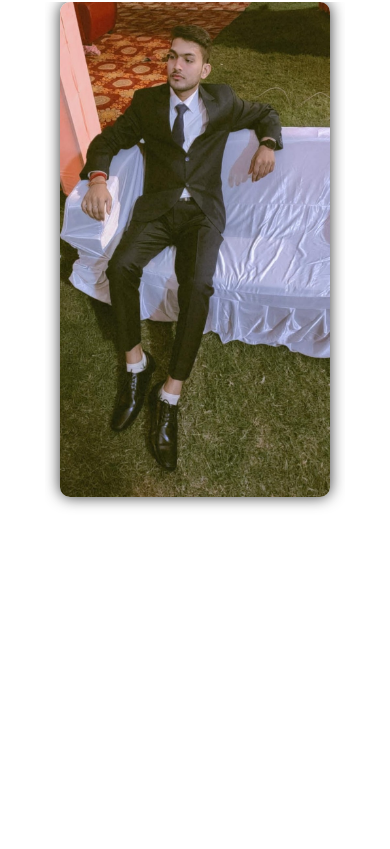
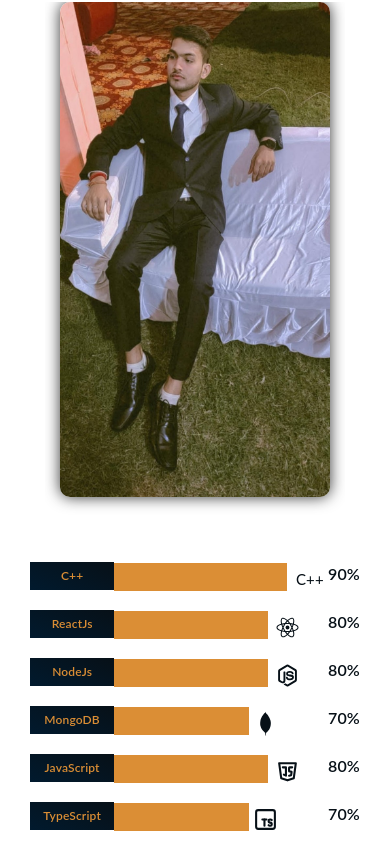
Before and after one commit to harsh6975/My-Protfolio, a React (Create React App) app: page / in a window 390 px wide. Shown: the part 1117-1966 px from the top of the page. Before the commit the page ends 1689 px from the top, so only its background shows below. Built offline with nearby package versions, Linux system fonts and the light colour scheme.

Commit message:
skills added (#2)
* skills added

* css improved

* mobile css update

* update

* update

* update

* no side animationfor mobile

* update

* update

* update

* update

* update

* u

* up

* upd

* updat

```diff
--- a/package.json
+++ b/package.json
@@ -12,10 +12,12 @@
     "@testing-library/jest-dom": "^5.14.1",
     "@testing-library/react": "^11.2.7",
     "@testing-library/user-event": "^12.8.3",
+    "antd": "^5.7.3",
     "bootstrap": "^5.1.0",
     "react": "^18.2.0",
     "react-bootstrap": "^2.0.0-beta.6",
     "react-dom": "^18.2.0",
+    "react-icons": "^4.10.1",
     "react-intersection-observer": "^9.5.2",
     "react-router-dom": "^6.14.1",
     "react-scripts": "^5.0.1",
--- a/src/Component/About/About.js
+++ b/src/Component/About/About.js
@@ -7,7 +7,16 @@ import RocketLaunchIcon from "@mui/icons-material/RocketLaunch";
 import GppGoodIcon from "@mui/icons-material/GppGood";
 import Animation from "../../utils/SideAnimation/Animation";
 import FlippableCard from "../../utils/FlippableCard/FlippableCard";
-
+import LineAnimation from "../../utils/LineAnimation/Animation";
+import { RiReactjsFill } from "react-icons/ri";
+import { IoLogoNodejs } from "react-icons/io5";
+import { DiMongodb } from "react-icons/di";
+import { TbBrandJavascript } from "react-icons/tb";
+import { TbBrandTypescript } from "react-icons/tb";
+import { AiFillHtml5 } from "react-icons/ai";
+import { BiLogoCss3 } from "react-icons/bi";
+import { TbBrandReactNative } from "react-icons/tb";
+import { TbBrandNextjs } from "react-icons/tb";
 const features = [
   {
     name: "User - Centric Design",
@@ -34,6 +43,19 @@ const features = [
   },
 ];
 
+const skills = [
+  { label: "C++", icon: "C++", percentage: "90" },
+  { label: "ReactJs", icon: <RiReactjsFill />, percentage: "80" },
+  { label: "NodeJs", icon: <IoLogoNodejs />, percentage: "80" },
+  { label: "MongoDB", icon: <DiMongodb />, percentage: "70" },
+  { label: "JavaScript", icon: <TbBrandJavascript />, percentage: "80" },
+  { label: "TypeScript", icon: <TbBrandTypescript />, percentage: "70" },
+  { label: "HTML", icon: <AiFillHtml5 />, percentage: "90" },
+  { label: "CSS", icon: <BiLogoCss3 />, percentage: "85" },
+  { label: "React Native", icon: <TbBrandReactNative />, percentage: "60" },
+  { label: "NextJS", icon: <TbBrandNextjs />, percentage: "55" },
+];
+
 function About() {
   return (
     <div className={style.container}>
@@ -50,8 +72,14 @@ function About() {
         })}
       </div>
       <div className={style.details}>
-        <FlippableCard />{" "}
-        <div className={style.skills}>{/* <FlippableCard /> */}</div>
+        <div className={style.profile}>
+          <FlippableCard />
+        </div>
+        <div className={style.skills}>
+          {skills.map((skill) => {
+            return <LineAnimation data={skill} />;
+          })}
+        </div>
       </div>
     </div>
   );
--- a/src/Component/About/About.module.css
+++ b/src/Component/About/About.module.css
@@ -33,10 +33,17 @@
 
 .details {
   display: flex;
-  align-items: center;
+  align-items: flex-start;
   justify-content: center;
   margin: 20px;
   width: 100%;
+}
+
+@media screen and (max-width: 800px) {
+  .details {
+    flex-direction: column;
+    align-items: center;
+  }
 }
 
 @media screen and (max-width: 768px) {
--- a/src/Component/FlipCard/Card.js
+++ b/src/Component/FlipCard/Card.js
@@ -15,7 +15,8 @@ function Card({ onMouseEnter, onMouseLeave, onClick }) {
       </div>
       <div className={styles.cardback}>
         <h2>Harsh Sinha</h2>
-        <h4>BTech IIT GUWAHATI ( 2019 - 2023 )</h4>
+        <h4>Software Development Engineer</h4>
+        <h6>BTech IIT GUWAHATI ( 2019 - 2023 )</h6>
         <p>
           Hello there! I'm a highly organized and hard-working B-Tech graduate
           from IIT Guwahati. With a passion for practical problem-solving and a
--- a/src/Component/FlipCard/Card.module.css
+++ b/src/Component/FlipCard/Card.module.css
@@ -40,12 +40,9 @@
   color: white;
 }
 
-.cardback h1,
 .cardback h2,
 .cardback h3,
-.cardback h4,
-.cardback h5,
-.cardback p {
+.cardback h6 {
   margin-top: 5px;
   margin-bottom: 5px;
   color: #db8e35;
--- a/src/utils/FlippableCard/flippable-card.css
+++ b/src/utils/FlippableCard/flippable-card.css
@@ -2,6 +2,12 @@
   height: 550px;
   width: 400px;
   perspective: 1000px;
+}
+
+@media screen and (max-width: 8500px) {
+  .flippable-card-container {
+    width: 370px;
+  }
 }
 
 @media screen and (max-width: 500px) {
--- /dev/null
+++ b/src/utils/LineAnimation/Animation.js
@@ -0,0 +1,118 @@
+/* eslint-disable react-hooks/exhaustive-deps */
+import React, { useEffect, useRef, useState } from "react";
+import styles from "./LineAnimation.module.css";
+import { Progress } from "antd";
+import Animation from "../SideAnimation/Animation";
+
+const LineAnimation = ({ data }) => {
+  const [progress, setProgress] = useState(0);
+  const [isVisible, setIsVisible] = useState(false);
+
+  const animationRef = useRef(null);
+
+  const animationCounter = () => {
+    const timer = setInterval(() => {
+      setProgress((oldProgress) => {
+        if (oldProgress === data.percentage) {
+          clearInterval(timer);
+          return oldProgress;
+        }
+
+        const increment = Math.ceil((data.percentage - oldProgress) / 10);
+        return oldProgress + increment;
+      });
+    }, 100);
+
+    return () => {
+      clearInterval(timer);
+    };
+  };
+
+  const increamentPercentage = async () => {
+    const timer = setTimeout(() => {
+      animationCounter();
+    }, 1000);
+    return () => {
+      clearInterval(timer);
+    };
+  };
+
+  useEffect(() => {
+    const handleIntersection = async (entries) => {
+      if (entries[0].isIntersecting) {
+        setIsVisible(true);
+      } else {
+        setIsVisible(false);
+      }
+    };
+
+    const observer = new IntersectionObserver(handleIntersection, {
+      threshold: 0.1,
+    });
+
+    if (animationRef.current) {
+      observer.observe(animationRef.current);
+    }
+
+    return () => {
+      if (animationRef.current) {
+        // eslint-disable-next-line react-hooks/exhaustive-deps
+        observer.unobserve(animationRef.current);
+      }
+    };
+  }, []);
+
+  useEffect(() => {
+    if (isVisible) {
+      setProgress(0);
+      const timer = setTimeout(() => {
+        increamentPercentage();
+      }, 1100);
+      return () => {
+        clearInterval(timer);
+      };
+    }
+  }, [isVisible]);
+
+  return (
+    <Animation direction="right" duration="1">
+      <div className={styles.container} ref={animationRef}>
+        <div className={styles.labelProgressContainer}>
+          <div className={styles.label}>{data.label}</div>
+          <div className={styles.progressBar} style={{ position: "relative" }}>
+            <div className={styles.progress}>
+              <Progress
+                percent={progress}
+                strokeColor="#db8e35"
+                trailColor="transparent"
+                strokeWidth={28}
+                strokeLinecap="butt"
+                showInfo={false}
+              />
+            </div>
+            <div
+              style={{
+                position: "absolute",
+                left: `${progress - 5}%`,
+                fontSize:
+                  data.label === "C++"
+                    ? window.innerWidth <= 650
+                      ? "15px"
+                      : "20px"
+                    : "25px",
+                marginTop: data.label === "C++" ? "0px" : "6px",
+                color: "#071017",
+                marginRight: "20px",
+              }}
+            >
+              {data.icon}
+            </div>
+          </div>
+          <div className={styles.percentageText}>{progress}%</div>
+        </div>
+      </div>
+    </Animation>
+  );
+};
+
+export default LineAnimation;
--- /dev/null
+++ b/src/utils/LineAnimation/LineAnimation.module.css
@@ -0,0 +1,97 @@
+.container {
+  width: 50vh;
+  margin-left: 40px;
+  background-color: transparent;
+}
+
+.labelProgressContainer {
+  display: flex;
+  align-items: flex-start;
+  justify-content: flex-start;
+  height: 28px !important;
+  margin: 10px;
+}
+
+.label {
+  margin-right: 10px;
+  background-image: linear-gradient(25deg, #011a2e, #071017);
+  color: #db8e35;
+  width: 150px;
+  text-align: center;
+  height: 28px !important;
+  font-size: 14px;
+  font-weight: 600;
+  display: flex;
+  align-items: center;
+  justify-content: center;
+}
+
+.progressBar {
+  width: 100%;
+  height: 100%;
+  display: flex;
+  align-items: center;
+  border-radius: 0;
+  margin-left: -10px;
+  position: relative;
+  background-color: transparent;
+}
+
+.progress {
+  width: 90%;
+}
+
+.percentageText {
+  color: #071017;
+  font-weight: 600;
+}
+
+@media screen and (max-width: 1000px) {
+  .container {
+    width: 40vh;
+    margin-left: 0px;
+  }
+}
+
+@media screen and (max-width: 800px) {
+  .container {
+    width: 500px;
+  }
+  .label {
+    width: 130px;
+    font-size: 12px;
+  }
+}
+
+@media screen and (max-width: 650px) {
+  .progressBar {
+    margin-top: 4px;
+  }
+}
+
+@media screen and (max-width: 550px) {
+  .container {
+    width: 450px;
+  }
+}
+
+@media screen and (max-width: 450px) {
+  .container {
+    width: 400px;
+  }
+  .label {
+    font-size: 12px;
+  }
+}
+
+@media screen and (max-width: 400px) {
+  .container {
+    width: 350px;
+  }
+}
+
+@media screen and (max-width: 350px) {
+  .container {
+    width: 300px;
+  }
+}
--- a/src/utils/SideAnimation/Animation.js
+++ b/src/utils/SideAnimation/Animation.js
@@ -7,7 +7,7 @@ const Animation = ({ direction, duration, children }) => {
 
   useEffect(() => {
     const handleIntersection = (entries) => {
-      if (entries[0].isIntersecting) {
+      if (entries[0].isIntersecting && window.innerWidth >= 768) {
         setIsVisible(true);
       } else {
         setIsVisible(false);
```
Also changed, not shown: src/Component/Skill/skill.js (deleted, +0 -11 lines), 1 other file (tests, documents, lock files or other folders).
